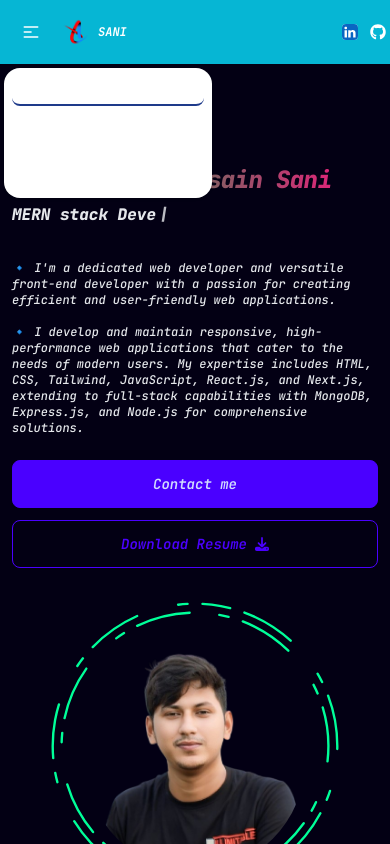
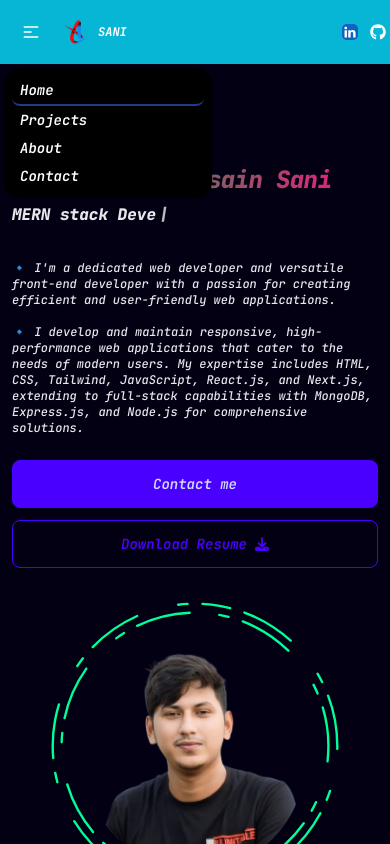
Before and after one commit to ah-sunny/portfolio-suuny, a React (Vite) app: page / in a window 390 px wide. Both pictures are taken after a click on the button 31 px from the left and 32 px from the top of the page. Shown: the top 844 px of the page. Built offline with nearby package versions, Linux system fonts and the light colour scheme.

Commit message:
mobile view navbar bg color change

```diff
--- a/src/component/Archrive/NavbarLite.jsx
+++ b/src/component/Archrive/NavbarLite.jsx
@@ -32,7 +32,7 @@ const NavbarLite = () => {
                         </div>
                         <ul
                             tabIndex={0}
-                            className="menu menu-sm dropdown-content bg-base-100 text-white rounded-box z-[1] mt-3 w-52 p-2 shadow"
+                            className="menu menu-sm dropdown-content bg-black text-white rounded-box z-[1] mt-3 w-52 p-2 shadow"
                         >
                             <li><NavLink to="/" className={navItemClass}>Home</NavLink></li>
                             <li><NavLink to="/projects" className={navItemClass}>Projects</NavLink></li>
```
